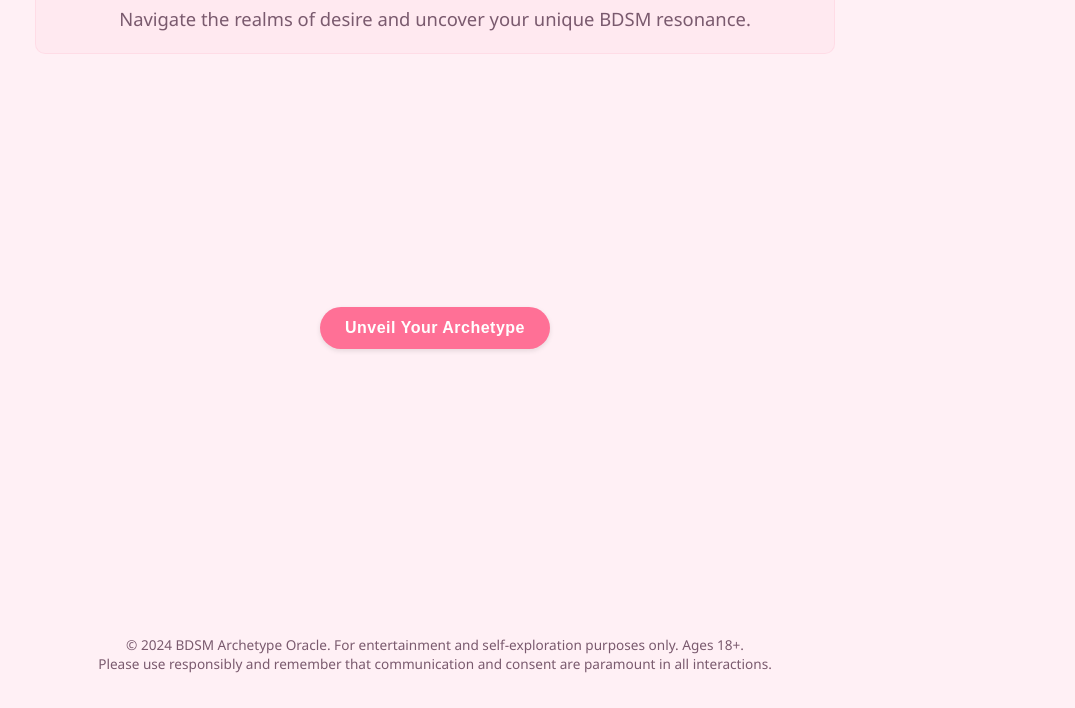
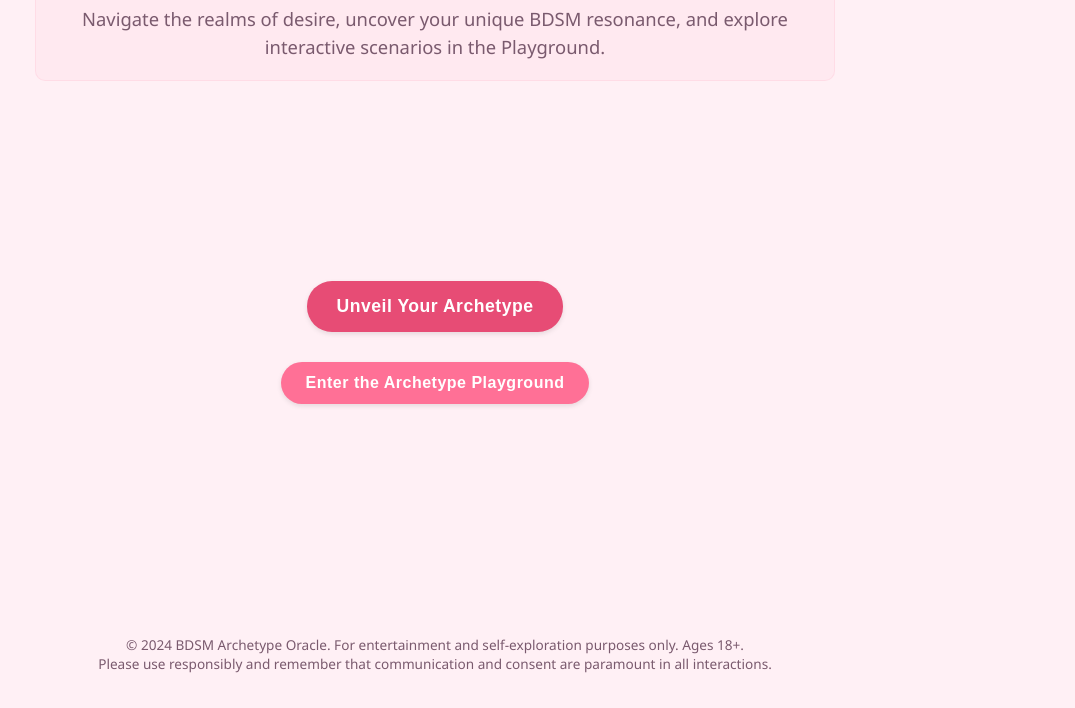
Before and after one commit to barakameek/BDSM_Kink_Compass, a plain HTML site: page index.html in a window 1280 px wide. Shown: the part 92-800 px from the top of the page, without its empty margins (205-1280 px from the left). Drawn offline with nearby package versions, Linux system fonts and the light colour scheme.

Commit message:
Update index.html

```diff
--- a/index.html
+++ b/index.html
@@ -3,45 +3,53 @@
 <head>
   <meta charset="UTF-8">
   <meta name="viewport" content="width=device-width, initial-scale=1.0">
-  <title>BDSM Archetype Oracle</title>
+  <title>BDSM Archetype Oracle & Playground</title> <!-- Updated Title -->
   <link rel="stylesheet" href="styles.css">
-  <!-- Favicon (optional - good for branding) - Example, replace with your own -->
   <!-- <link rel="icon" href="favicon.ico" type="image/x-icon"> -->
 </head>
 <body data-theme="light">
 
   <header class="app-header">
     <h1>Discover Your Inner Archetype</h1>
-    <p class="subtitle">Navigate the realms of desire and uncover your unique BDSM resonance.</p>
+    <p class="subtitle">Navigate the realms of desire, uncover your unique BDSM resonance, and explore interactive scenarios in the Playground.</p>
   </header>
 
   <main class="app-main">
-    <button id="style-finder-btn">Unveil Your Archetype</button>
+    <button id="style-finder-btn" class="cta-button">Unveil Your Archetype</button>
+    <!-- NEW: Button to open the Playground -->
+    <button id="open-playground-btn" style="margin-top: 15px;">Enter the Archetype Playground</button>
   </main>
 
   <button id="theme-toggle" aria-label="Toggle Dark Mode">🌙</button>
 
+  <!-- Quiz Modal -->
   <div id="style-finder" class="modal" role="dialog" aria-modal="true">
     <div class="modal-content">
       <span id="close-style-finder" role="button" tabindex="0" aria-label="Close Archetype Oracle">×</span>
-      <!-- A visually hidden title for the modal for accessibility if needed, though step-content h2 usually covers it -->
-      <!-- <h2 id="modal-main-title" class="visually-hidden">Archetype Discovery Process</h2> -->
       <div id="progress-tracker" aria-live="polite"></div>
       <div id="step-content">
-        <!-- Content will be dynamically inserted by script.js:
-             Welcome, Role, Guiding Preference, Traits, Summary, Result,
-             Curation Screen, Curated Result Display -->
+        <!-- Quiz and Curation content dynamically inserted here by script.js -->
       </div>
       <p id="feedback" aria-live="assertive"></p>
       <div id="dashboard">
-        <!-- Dashboard content will be dynamically inserted by script.js -->
+        <!-- Dashboard content dynamically inserted here -->
       </div>
     </div>
   </div>
 
+  <!-- NEW: Playground Container -->
+  <div id="playgroundContainer" class="playground-container-main" role="region" aria-labelledby="playground-title" style="display: none;">
+    <!-- Playground content will be dynamically injected by playground.js -->
+    <!-- A static title for accessibility, actual visible title is in playground.js -->
+    <h2 id="playground-title" class="visually-hidden">Archetype Playground</h2>
+  </div>
+
+
   <!-- External confetti library for result celebration -->
   <script src="https://cdn.jsdelivr.net/npm/canvas-confetti@1.5.1/dist/confetti.browser.min.js"></script>
+  <!-- Scripts -->
   <script src="script.js"></script>
+  <script src="playground.js"></script> <!-- NEW: Include playground.js -->
 
   <footer class="app-footer">
     <p>© 2024 BDSM Archetype Oracle. For entertainment and self-exploration purposes only. Ages 18+.</p>
```
